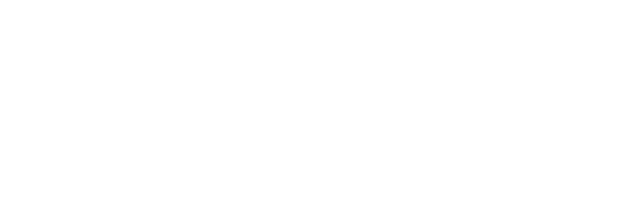
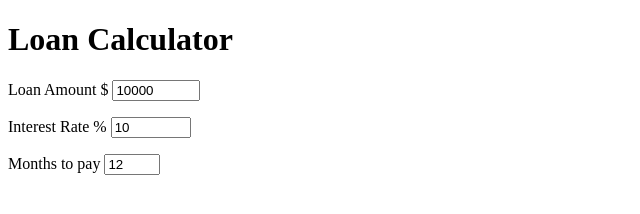
Before and after one commit to PoonamUgale41/Loan_calculator, a plain HTML site: page index.html in a window 1280 px wide. Shown: the whole page, without its empty margins (0-640 px from the left). Drawn offline with Linux system fonts and the light colour scheme.

Commit message:
info added

```diff
--- a/index.html
+++ b/index.html
@@ -6,6 +6,21 @@
     <title>Loan_calculator</title>
 </head>
 <body>
+    <div>
+        <h1><b>Loan Calculator</b></h1>
+        <p>Loan Amount $
+            <input type="number"  id="loan-amount"
+            min="1" max="500000" value="10000">
+        </p>
+        <p>Interest Rate %
+            <input type="number"  id="interest-rate"
+            min="0" max="100" value="10" step=".1">
+        </p>
+        <p>Months to pay
+            <input type="number"  id="months-to-pay"
+            min="6" max="48" value="12">
+        </p>
+    </div>
 
 
 </body>
```
